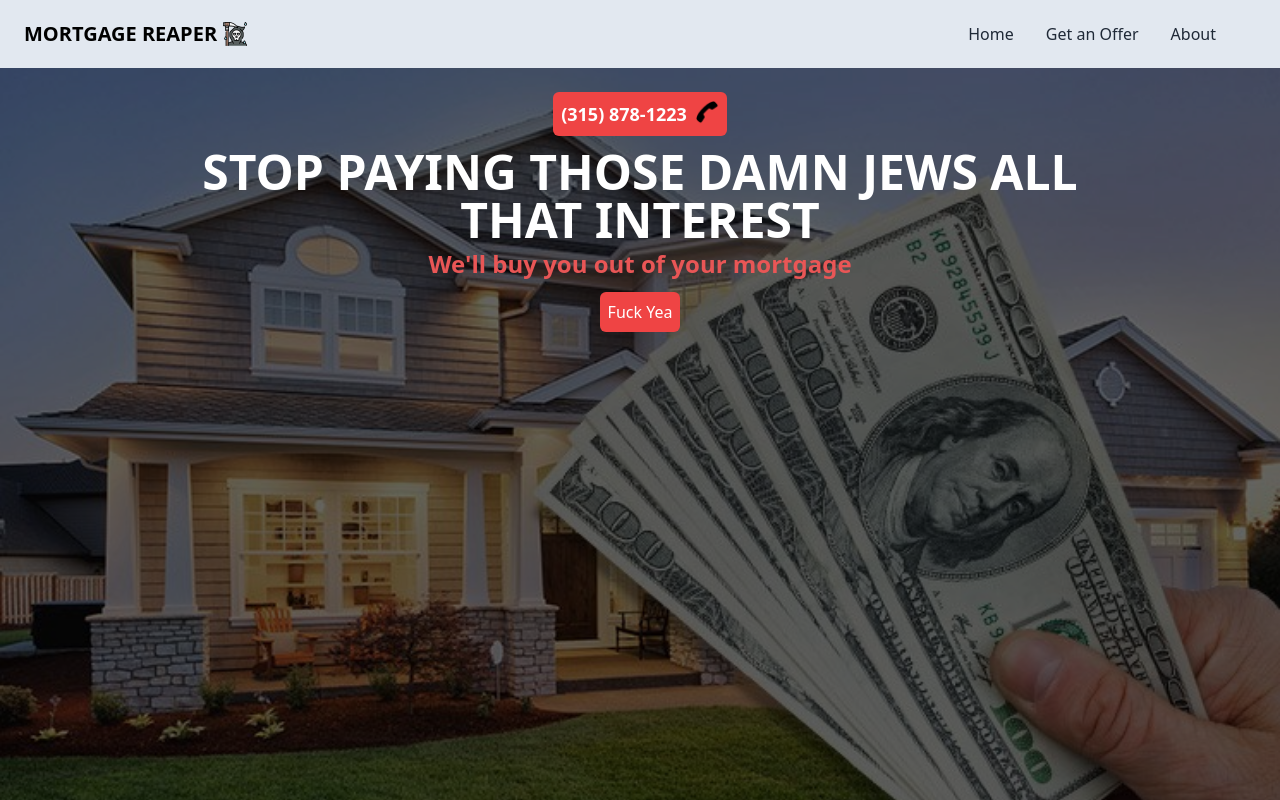
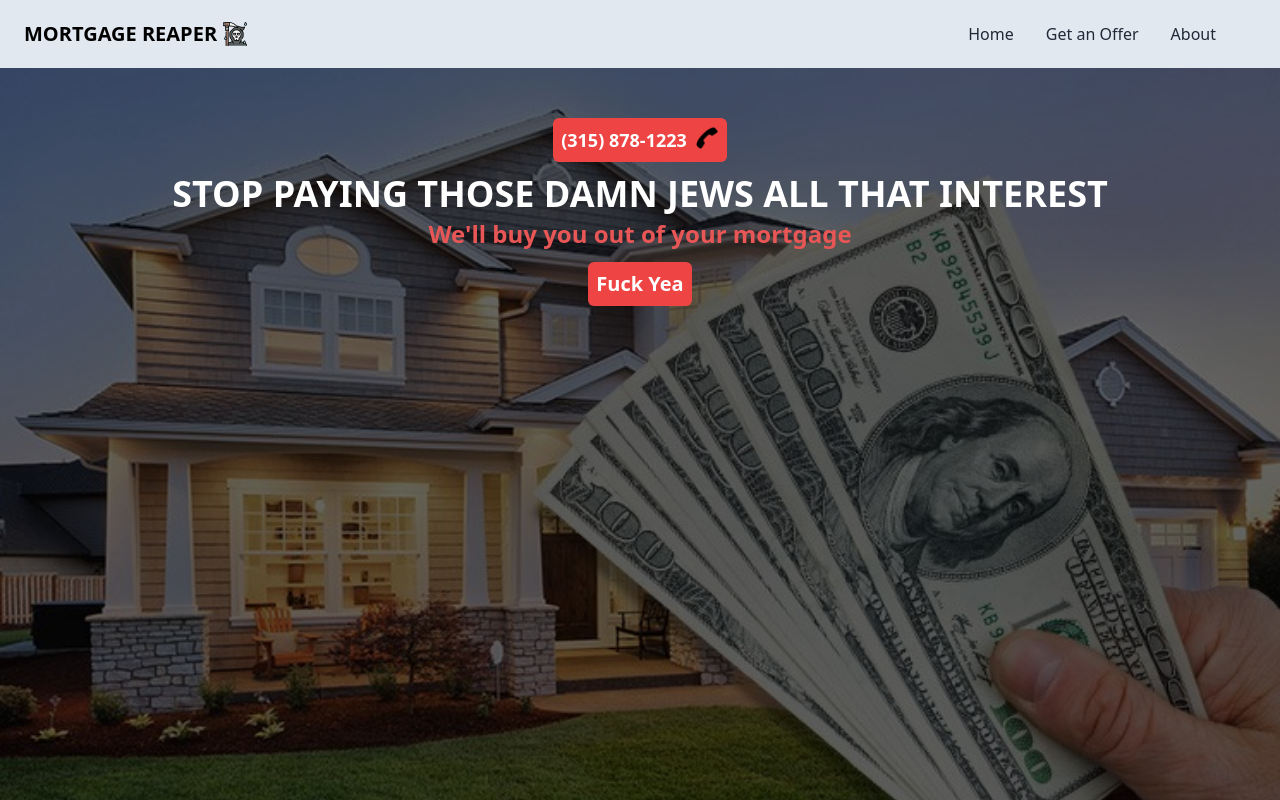
Before and after one commit to jukezispilled/MortgageReaper, a React (Create React App) app: page / in a window 1280 px wide. Shown: the top 800 px of the page. Built offline with nearby package versions, Linux system fonts and the light colour scheme.

Commit message:
4th Commit

```diff
--- a/src/App.js
+++ b/src/App.js
@@ -81,14 +81,14 @@ function App() {
               </button>
             </a>
           </div>
-          <div className='text-5xl text-white font-extrabold'>
+          <div className='text-4xl text-white font-extrabold'>
             STOP PAYING THOSE DAMN JEWS ALL THAT INTEREST
           </div>
           <div className='text-2xl text-[#e95656] font-semibold'>
             We'll buy you out of your mortgage
           </div>
           <div className='pt-2'>
-            <button onClick={scrollToElement} className="bg-red-500 w-min p-2 whitespace-nowrap rounded-md text-white font-medium">
+            <button onClick={scrollToElement} className="bg-red-500 w-min p-2 whitespace-nowrap rounded-md text-white text-xl font-semibold">
               Fuck Yea
             </button>
           </div>
```
